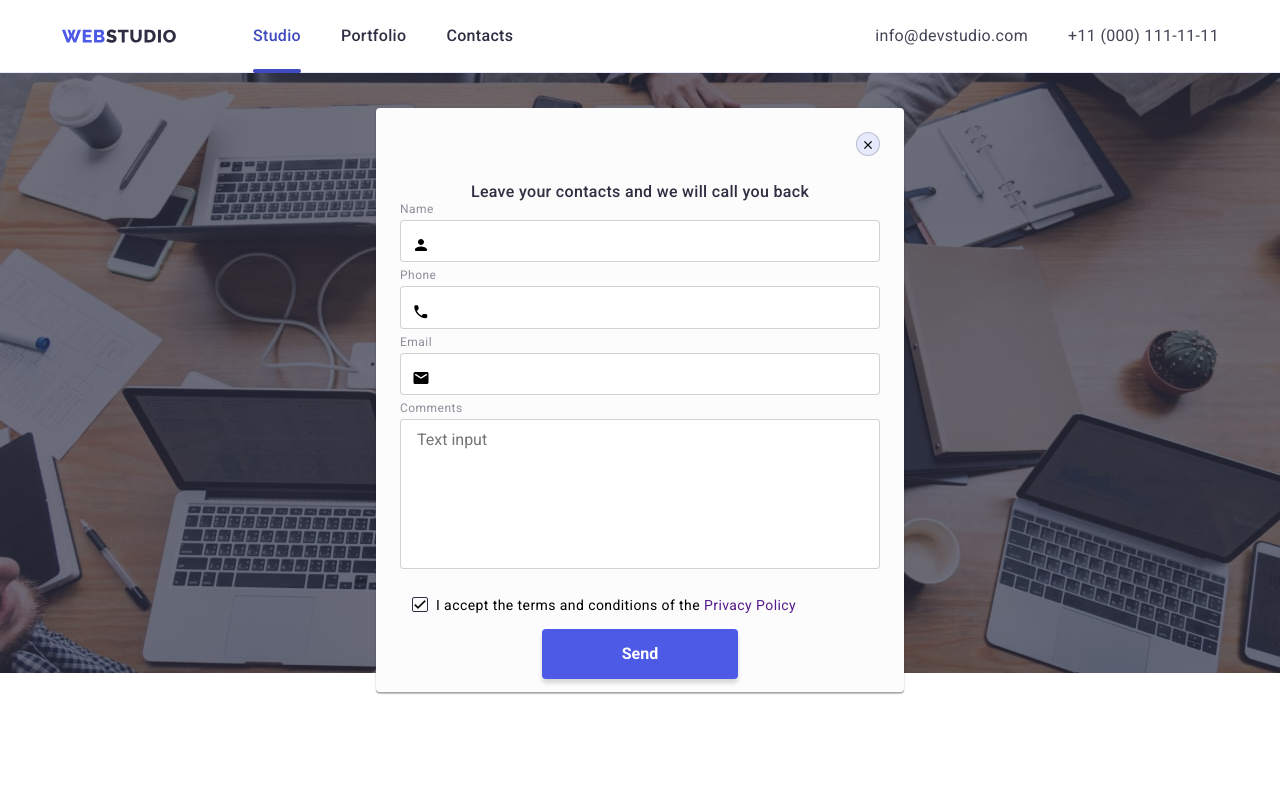
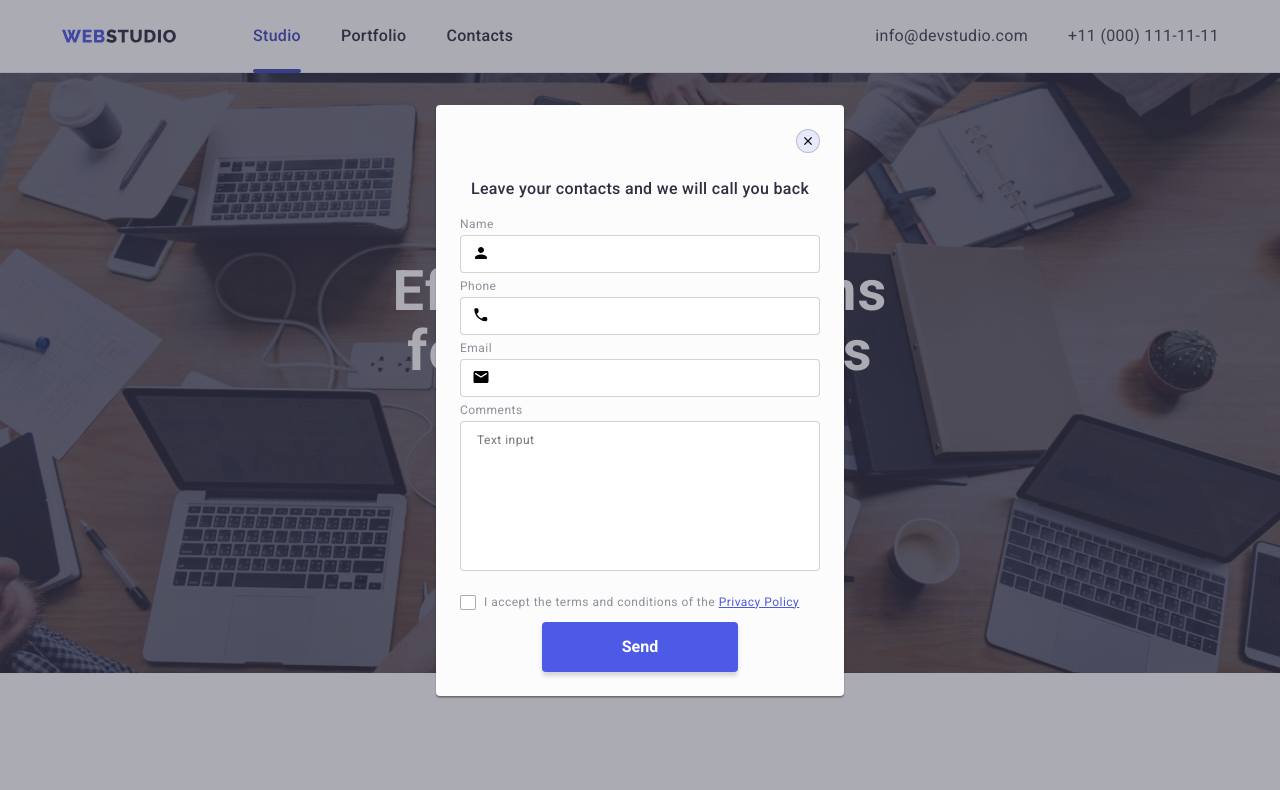
Before and after one commit to goit-fson2-ph/goit-markup-hw-06, a plain HTML site: page index.html in a window 1280 px wide. Both pictures are taken after a click on the button "Order Service". Shown: the top 790 px of the page. Drawn offline with nearby package versions, Linux system fonts and the light colour scheme.

Commit message:
Update for 2nd Checking

```diff
--- a/css/styles.css
+++ b/css/styles.css
@@ -13,7 +13,7 @@
   --light-slate: #8E8F99;
   --cornflower: #E7E9FC;
   --cloud: #F4F4FD;
-  --navy-blue-modal: #2E2F42;
+  --navy-blue-modal: rgba(46, 47, 66, 0.40);
   --grey :#2E2F42;
   --white :#FFFFFF;
   --dairy :#FCFCFC;
@@ -51,6 +51,10 @@ button {
 
 address{
   font-size: normal;
+}
+
+input {
+  font-family: inherit;
 }
 
 .container{
@@ -615,6 +619,7 @@ address{
   transition-property: visibility, opacity;
   transition-duration: var(--transition-duration);
   transform: none;
+  background: var(--navy-blue-modal);
 
 }
 
@@ -631,8 +636,8 @@ address{
 
 .modal-content{
   position: relative;
-  width: 528px;
-  height: 584px;
+  width: 408px;
+  /* height: 584px; */
   padding: 24px;
 
   border-radius: 4px;
@@ -773,7 +778,7 @@ address{
 
 .modal-title{
   margin-top: 24px;
-  margin-bottom: 16px;
+  margin-bottom: 34px;
   text-align: center;
 
   color: var(--navy-blue);
@@ -817,7 +822,12 @@ address{
   border-radius: 4px;
   border: 1px solid rgba(33,33,33,0.2);
   /* var(--navy-blue-modal); */
-
+  font-size: 12px;
+  font-style: normal;
+  font-weight: 400;
+  line-height: 14px; /* 116.667% */
+  letter-spacing: 0.48px;
+  color: var(--navy-blue);
 
 }
 
@@ -837,16 +847,21 @@ address{
 {
   border-color: var(--iris);
   outline: 0;
+  transition: border-color 250ms cubic-bezier(0.4, 0, 0.2, 1);
+
+  /* stroke: var(--white); */
+
 }
-
 .user-contact input:focus + svg{
   fill: var(--iris);
+  stroke: var(--white);
 }
 
 
 label.user-contact-checkbox{
   display: flex;
-  padding: 0 12px;
+  /* padding: 0 12px; */
+  color: var(--white);
   margin-top: 16px;
   font-size: 14px;
   line-height: 24px;
@@ -857,7 +872,23 @@ label.user-contact-checkbox{
 
 }
 
+.user-contact-agree-text {
+  font-size: 12px;
+  font-style: normal;
+  font-weight: 400;
+  line-height: 14px; /* 116.667% */
+  letter-spacing: 0.48px;
+  color: var(--light-slate);
+}
+
+.form-terms{
+  color: var(--iris);
+  text-decoration: underline;
+}
+
 .user-contact-checkbox input{
+  width: 16px;
+  width: 16px;
   appearance: none;
   width: 0;
   height: 0;
@@ -866,19 +897,70 @@ label.user-contact-checkbox{
   border: 0;
 }
 
-.user-contact-checkbox input:checked + svg{
-  border: 0;
-  background-color: var(--ocean);
-  fill: var(--white);
-  /* fill: var(--OCEAN, #404BBF); */
-  /* stroke-width: 1px; */
-  /* stroke: var(--OCEAN, #404BBF); */
-}
 
 
 .user-contact-range input{
   width: 100%;
 }
+
+
+.user-contact-field-icon{
+  width: 18px;
+  height: 18px;
+  position: absolute;
+  left: 12px;
+  top: 40%;
+  transform: translateY(-50%);
+
+}
+
+.user-contact-field-checkmark{
+
+  width: 16px;
+  height: 15px;
+  border: 1px solid var(--navy-blue-modal);;
+  stroke-width: 1px;
+
+  background-color: var(--white);
+  stroke: var(--white);
+  fill: var(--white);
+  border-radius: 2px;
+  margin-right: 8px;
+  /* margin-top: 4px; */
+}
+
+.user-contact-input-checkbox:checked + .user-contact-field-checkmark{
+  /* background-color: var(--ocean);
+  border-color: var(--ocean);
+  fill: var(--white);  */
+}
+
+.user-contact-checkbox input:checked + svg {
+  border: 0;
+  background-color: var(--ocean);
+  border-color: var(--ocean);
+
+  fill: var(--white);
+  stroke: var(--white);
+
+  /* appearance: none; */
+
+}
+
+/*
+.visually-hidden{
+  position: absolute;
+  left: 0;
+  top: 0;
+  margin: 0;
+  width: 16px;
+  height: 16px;
+
+  border: 0;
+  padding: 0;
+  opacity: 0;
+  overflow: hidden;
+} */
 
 .user-contact-submit{
   display: flex;
@@ -900,27 +982,3 @@ label.user-contact-checkbox{
   background: var(--iris);
   box-shadow: 0px 4px 4px 0px rgba(0, 0, 0, 0.15);
 }
-
-.user-contact-field-icon{
-  width: 18px;
-  height: 18px;
-  position: absolute;
-  left: 12px;
-  top: 50%;
-  transform: translateY(-50%);
-
-  /* fill: var(--primary-black-color); */
-  /* transition: fill 250ms cubic-bezier(0.4, 0, 0.2, 1); */
-}
-
-.user-contact-field-checkmark{
-
-  width: 16px;
-  height: 15px;
-  border: 1px solid var(--navy-blue-modal);;
-  stroke-width: 1px;
-  stroke: var(--navy-blue-modal);
-  border-radius: 2px;
-  margin-right: 8px;
-  margin-top: 4px;
-}
--- a/index.html
+++ b/index.html
@@ -409,7 +409,7 @@
 
           <label class = "user-contact-field">
             <span class = "user-contact-label">Name</span>
-            <input type="text" name="full_name">
+            <input type="text" name="full_name" required>
             <svg class="user-contact-field-icon">
               <use href="./icon.svg#icon-name"></use>
             </svg>
@@ -446,11 +446,12 @@
               class="user-contact-input-checkbox"
               type="checkbox"
               name="user-terms"
+
             />
-            <svg class="user-contact-field-checkmark">
+            <svg class="user-contact-field-checkmark" width="16" height="16">
               <use href="./icon.svg#icon-checkbox"></use>
             </svg>
-            <span
+            <span class="user-contact-agree-text"
               >I accept the terms and conditions of the
               <a class="form-terms" href="">Privacy Policy</a>
             </span>
```
